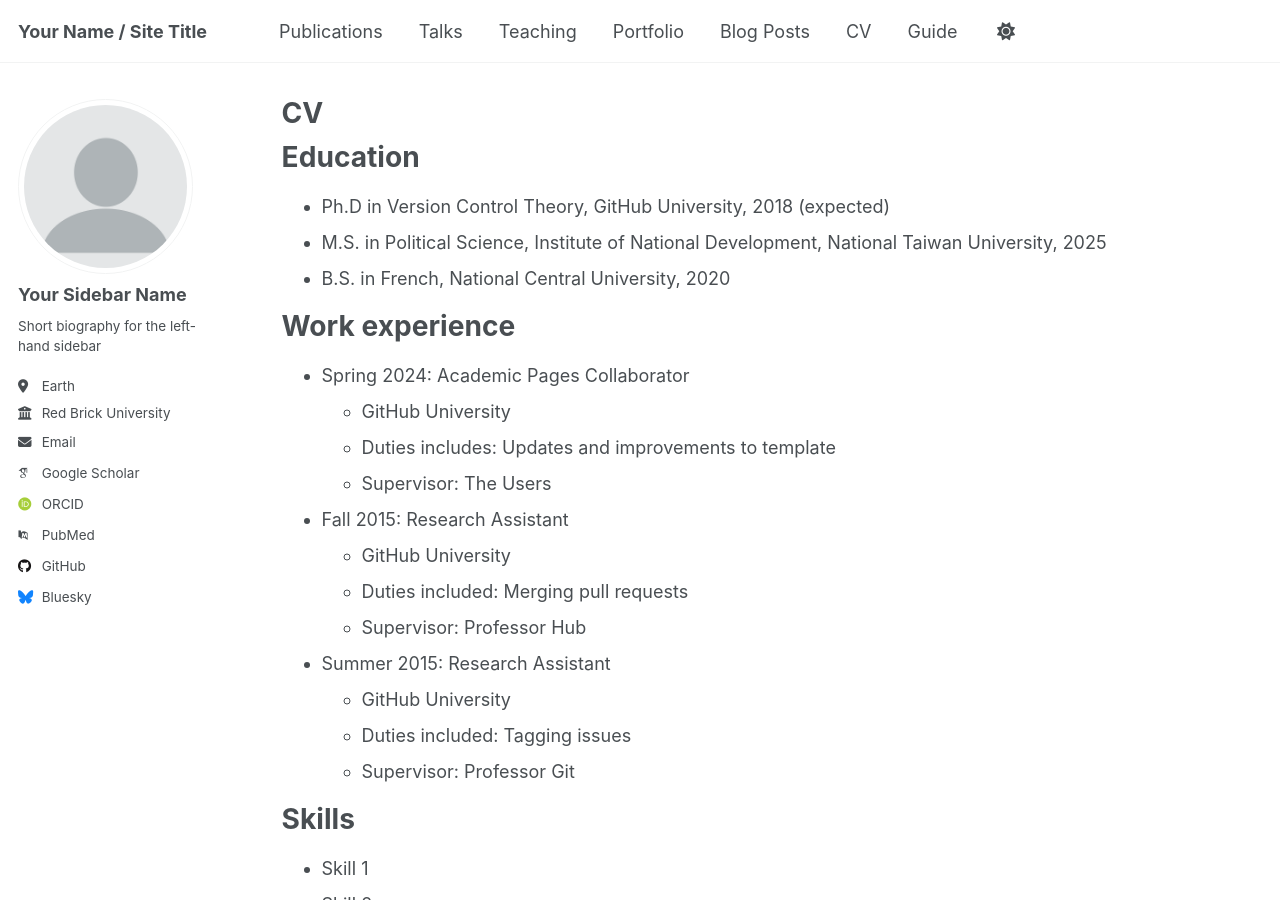
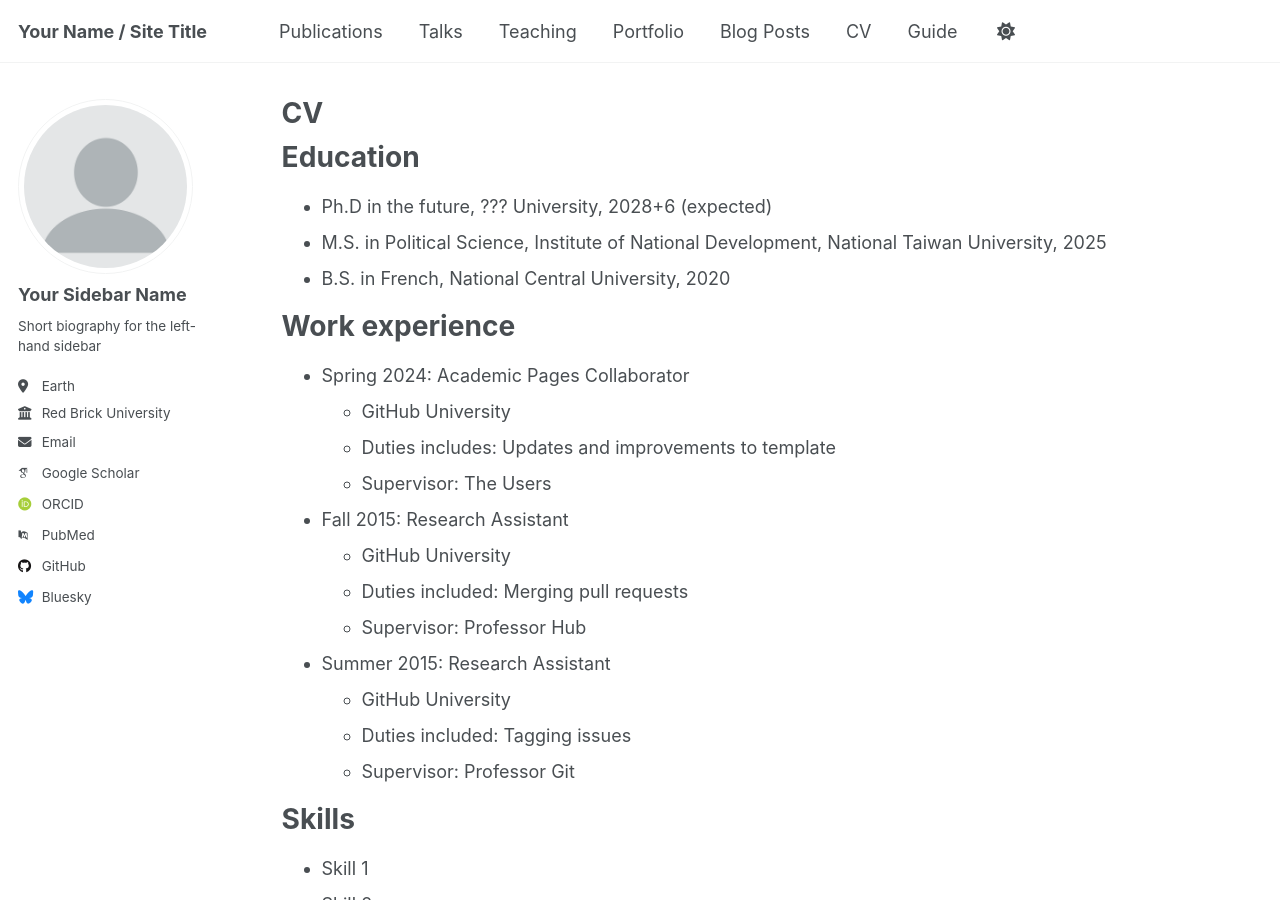
Before and after one commit to sharpless117/sharpless117, a Jekyll site: the page built from _pages/cv.md, in a window 1280 px wide and 900 px high. Built offline with Jekyll 4.4.1, drawn with Linux system fonts in a browser that asks for light colours; some web fonts are replaced; a script that is not in the unit is left out.

Commit message:
Update cv.md

```diff
--- a/_pages/cv.md
+++ b/_pages/cv.md
@@ -11,7 +11,7 @@ redirect_from:
 
 Education
 ======
-* Ph.D in Version Control Theory, GitHub University, 2018 (expected)
+* Ph.D in the future, ??? University, 2028+6 (expected)
 * M.S. in Political Science, Institute of National Development, National Taiwan University, 2025
 * B.S. in French, National Central University, 2020
 
```
